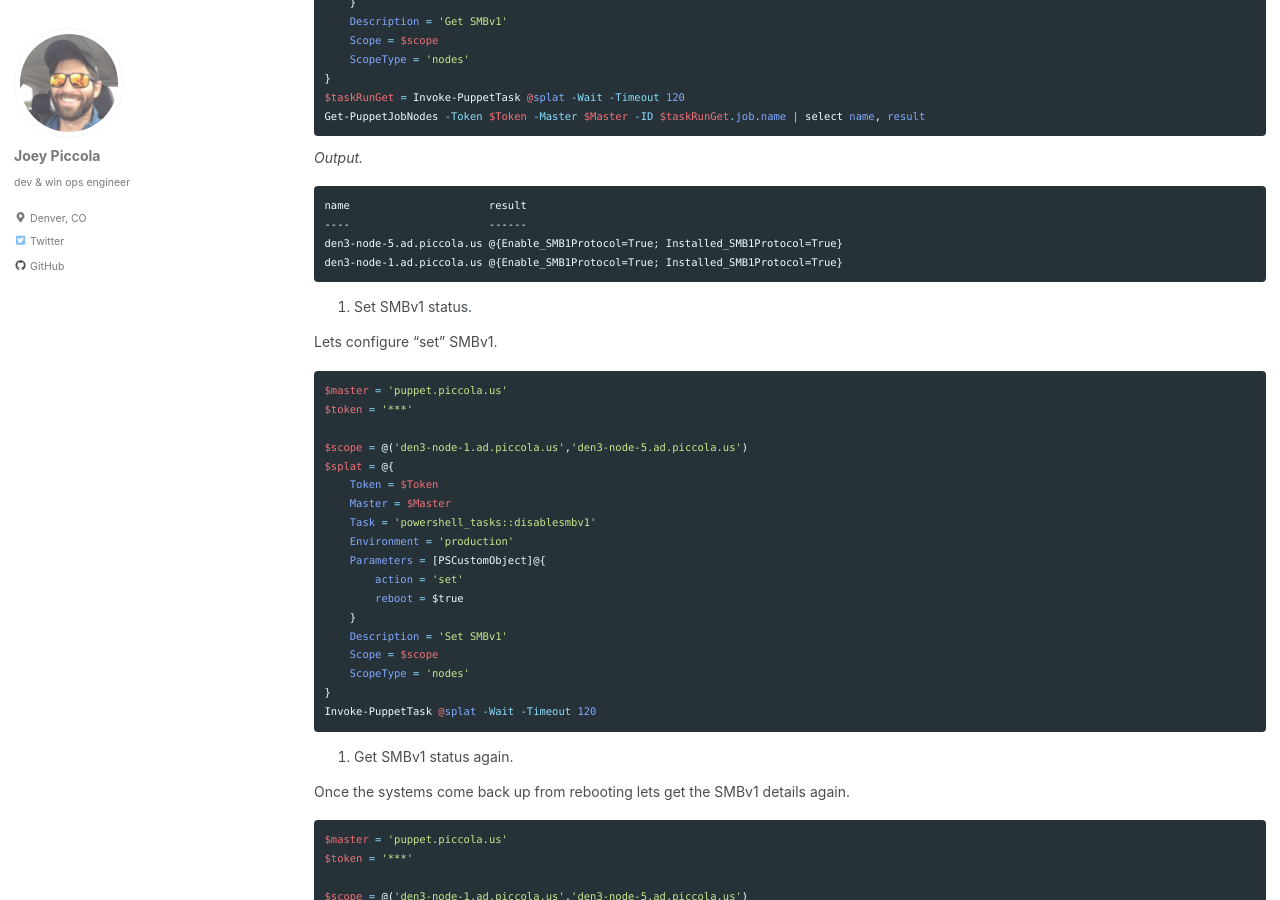
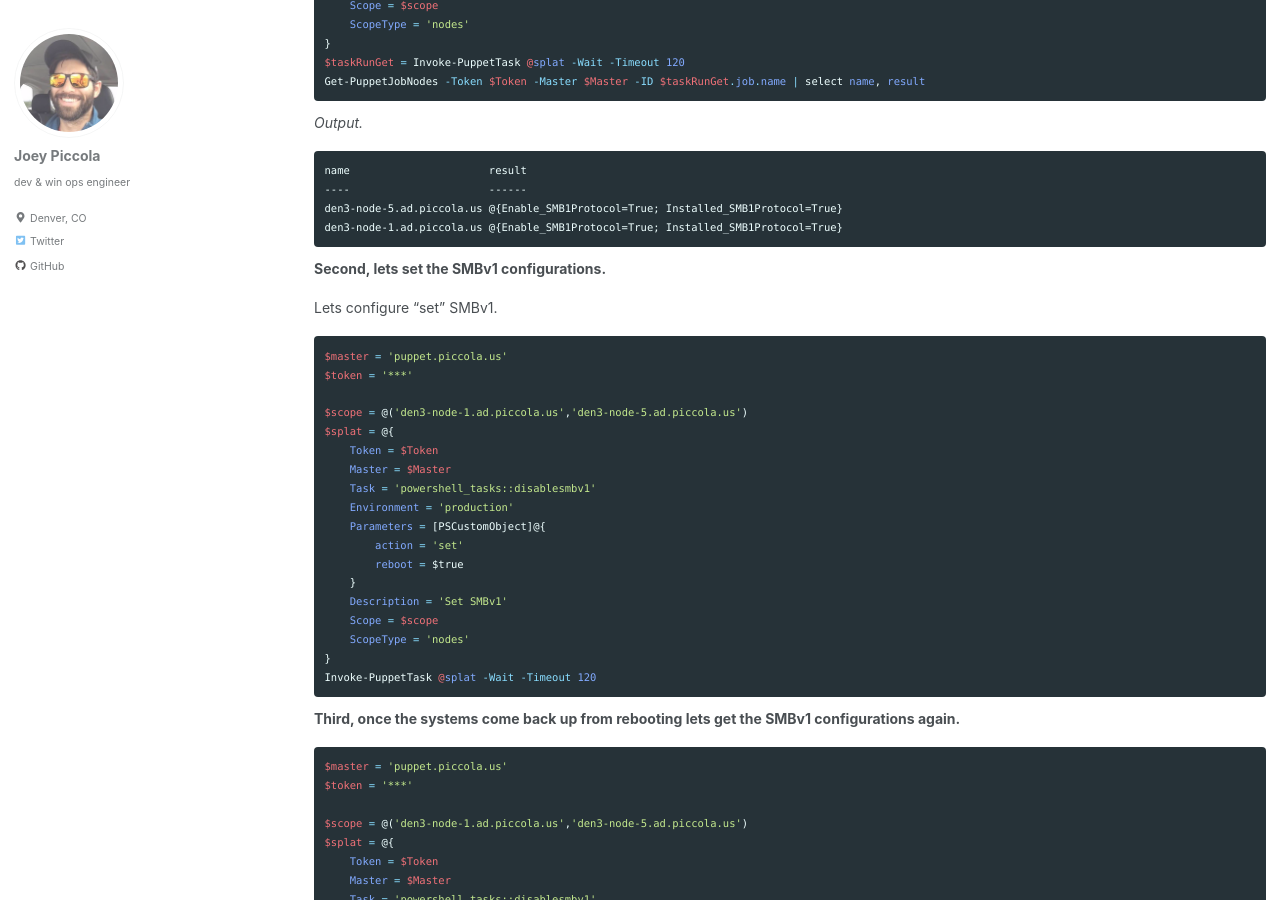
Before and after one commit to joeypiccola/joeypiccola.github.io, a Jekyll site: the page built from _posts/2018-09-30-puppet-tasks-via-powershell.md, in a window 1280 px wide and 900 px high, scrolled down 3361 px. Built offline with Jekyll 4.4.1, drawn with Linux system fonts in a browser that asks for light colours; nearby versions of some CDN libraries; some of the changed text lies outside the part shown.

Commit message:
lists not working

````diff
--- a/_posts/2018-09-30-puppet-tasks-via-powershell.md
+++ b/_posts/2018-09-30-puppet-tasks-via-powershell.md
@@ -165,9 +165,7 @@ den3-node-1.ad.piccola.us @{Enable_SMB1Protocol=False; Installed_SMB1Protocol=Fa
 
 While this has been fun, lets wrap all this PowerShell up into a few functions. `Invoke-PuppetTask`, `Get-PuppetJobNodes`, and `Get-PuppetJob`. Note we added `Get-PuppetJob`, this function is going to simply get job details from a supplied Job ID. `Invoke-PuppetTask` will use this function internally to monitor our job's `state`. You'll see this below with `Invoke-PuppetTask`'s `-Wait` and `-Timeout` parameters.
 
-1. Get SMBv1 status.
-
-Lets get the current SMBv1 details.
+**First, lets get the current SMBv1 configurations.**
 
 ```powershell
 $master = 'puppet.piccola.us'
@@ -197,7 +195,7 @@ den3-node-5.ad.piccola.us @{Enable_SMB1Protocol=True; Installed_SMB1Protocol=Tru
 den3-node-1.ad.piccola.us @{Enable_SMB1Protocol=True; Installed_SMB1Protocol=True}
 ```
 
-2. Set SMBv1 status.
+**Second, lets set the SMBv1 configurations.**
 
 Lets configure "set" SMBv1.
 
@@ -222,9 +220,7 @@ $splat = @{
 Invoke-PuppetTask @splat -Wait -Timeout 120
 ```
 
-3. Get SMBv1 status again.
-
-Once the systems come back up from rebooting lets get the SMBv1 details again.
+**Third, once the systems come back up from rebooting lets get the SMBv1 configurations again.**
 
 ```powershell
 $master = 'puppet.piccola.us'
@@ -254,7 +250,7 @@ den3-node-5.ad.piccola.us @{Enable_SMB1Protocol=False; Installed_SMB1Protocol=Fa
 den3-node-1.ad.piccola.us @{Enable_SMB1Protocol=False; Installed_SMB1Protocol=False}
 ```
 
-**Sweet, we've successfully executed PowerShell on remote systems via a Puppet Task triggered via the Puppet API.**
+Sweet, we've successfully executed PowerShell on remote systems via a Puppet Task triggered via the Puppet API.
 
 ## The Functions
 
````
